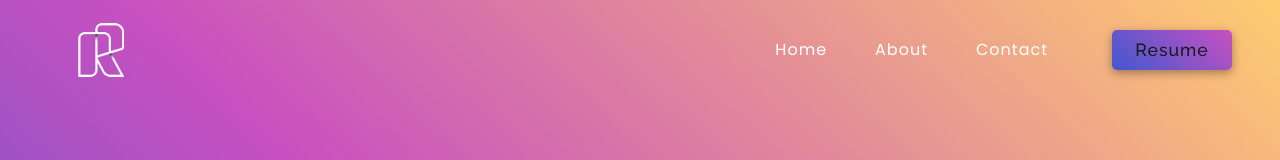
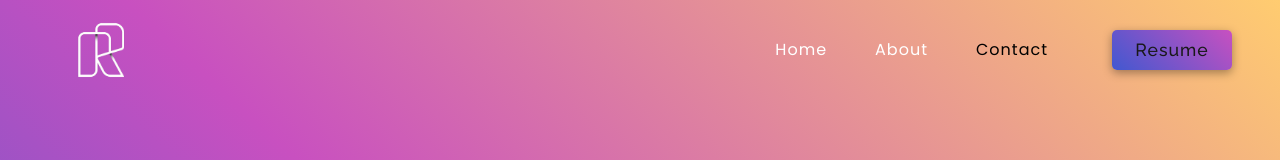
Before and after one commit to rahulvijay81/portfolio, a React (Vite) app: page /contact in a window 1280 px wide. Shown: the top 160 px of the page. Built offline with nearby package versions, Linux system fonts and the light colour scheme.

Commit message:
Added a color in text when the link is active on navbar

```diff
--- a/src/components/Header.jsx
+++ b/src/components/Header.jsx
@@ -47,6 +47,11 @@ function Header() {
           <Nav.Item>
             <NavLink
               className="nav-link"
+              style={({isActive})=>(
+                {
+                  color: isActive ? 'black':'white',
+                }
+              )}
               to="/"
               onClick={() => updateExpanded(false)}
             >
@@ -56,6 +61,11 @@ function Header() {
           <Nav.Item>
             <NavLink
               className="nav-link"
+              style={({isActive})=>(
+                {
+                  color: isActive ? 'black':'white',
+                }
+              )}
               to="/about"
               onClick={() => updateExpanded(false)}
             >
@@ -76,6 +86,11 @@ function Header() {
           <Nav.Item>
             <NavLink
               className="nav-link"
+              style={({isActive})=>(
+                {
+                  color: isActive ? 'black':'white',
+                }
+              )}
               to="/contact"
               onClick={() => updateExpanded(false)}
             >
--- a/src/pages/style.css
+++ b/src/pages/style.css
@@ -78,7 +78,7 @@
 }
 
 .nav-link {
-  color: white !important;
+  /* color: white !important; */
   font-size: 1rem !important;
   letter-spacing: 1px;
   font-weight: 500 !important;
```
